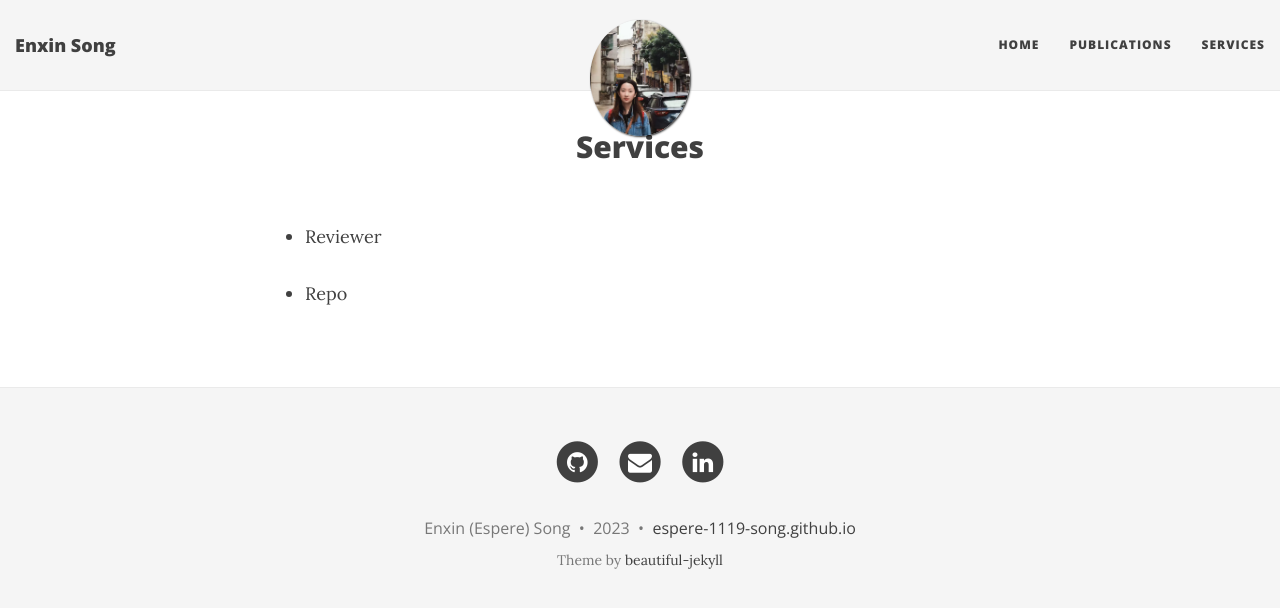
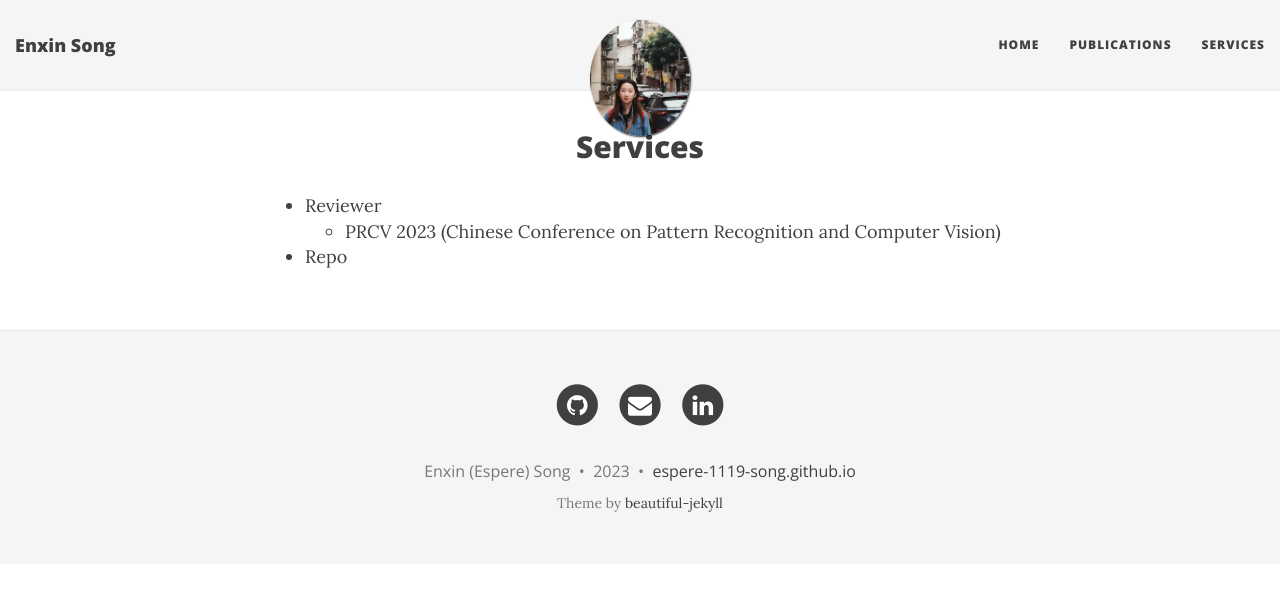
Before and after one commit to hikomal/hikomal.github.io, a Jekyll site: the page built from services.md, in a window 1280 px wide. Shown: the top 608 px of the page. Built offline with Jekyll 4.4.1, drawn with Linux system fonts in a browser that asks for light colours; nearby versions of some CDN libraries.

Commit message:
Update services.md

```diff
--- a/services.md
+++ b/services.md
@@ -4,5 +4,5 @@ title: Services
 ---
 
 - Reviewer
-
+  - PRCV 2023 (Chinese Conference on Pattern Recognition and Computer Vision)
 - Repo
```
